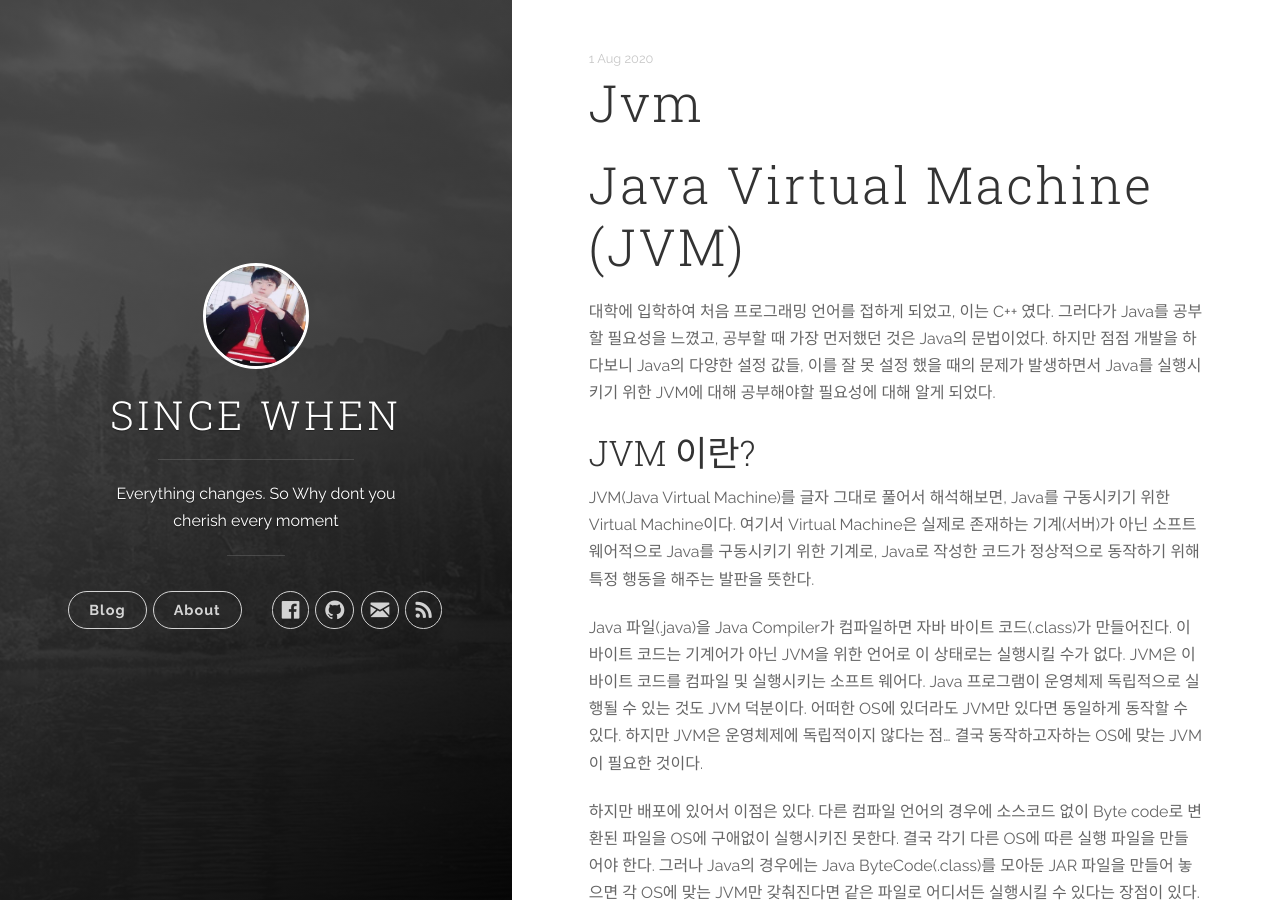
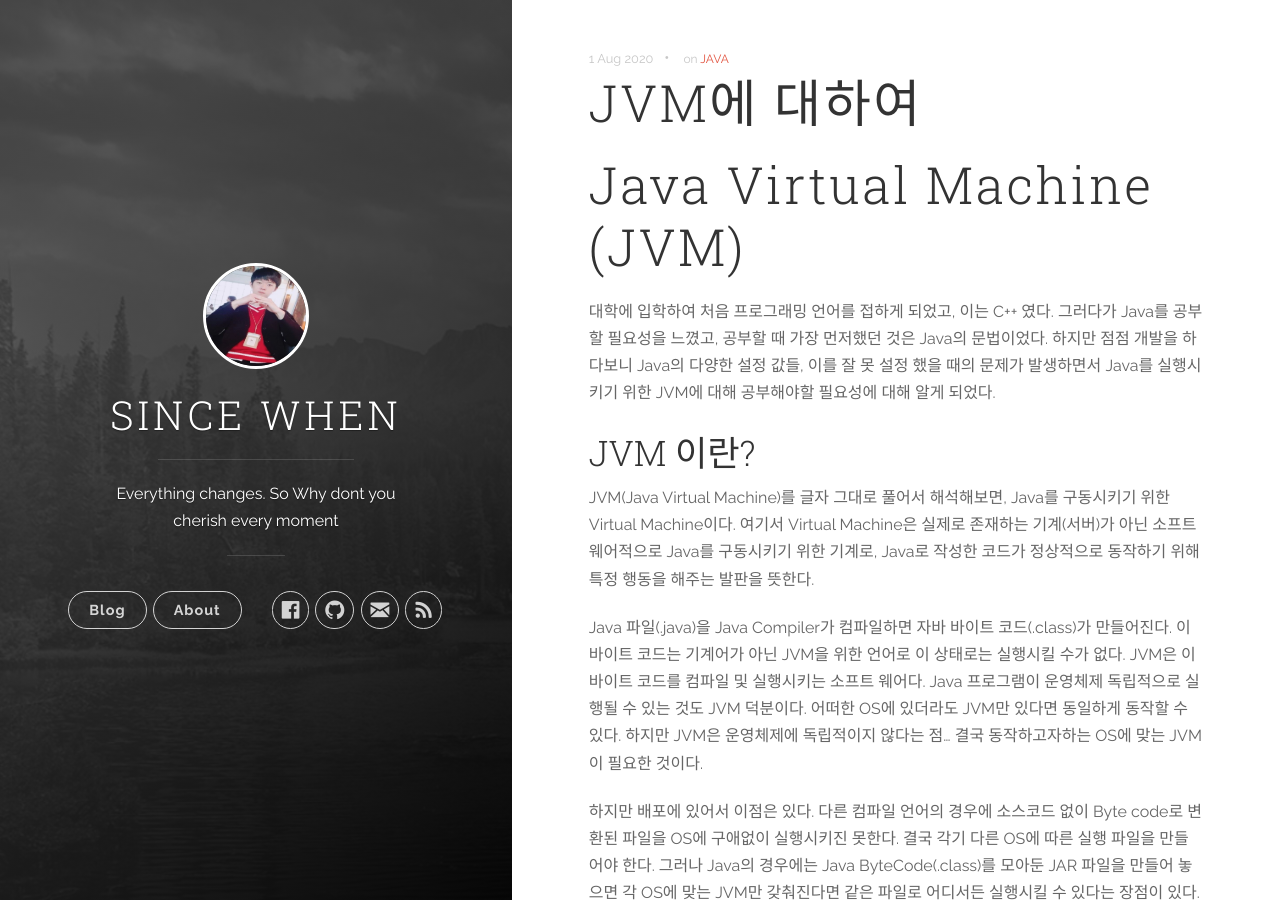
Before and after one commit to hiasince/hiasince.github.io, a Jekyll site: the page built from _posts/2020-08-01-JVM.markdown, in a window 1280 px wide and 900 px high. Built offline with Jekyll 4.4.1, drawn with Linux system fonts in a browser that asks for light colours; comment, search, counter and statistics services are not loaded.

Commit message:
Update 2020-08-01-JVM.markdown

```diff
--- a/_posts/2020-08-01-JVM.markdown
+++ b/_posts/2020-08-01-JVM.markdown
@@ -1,5 +1,11 @@
+---
+title:  "JVM에 대하여"
+date:   2020-08-01 22:13:24
+categories: [POST]
+tags: [JAVA]
+---
+
 # Java Virtual Machine (JVM)
-
 
 
 대학에 입학하여 처음 프로그래밍 언어를 접하게 되었고, 이는 C++ 였다. 그러다가 Java를 공부할 필요성을 느꼈고, 공부할 때 가장 먼저했던 것은 Java의 문법이었다. 하지만 점점 개발을 하다보니 Java의 다양한 설정 값들, 이를 잘 못 설정 했을 때의 문제가 발생하면서 Java를 실행시키기 위한 JVM에 대해 공부해야할 필요성에 대해 알게 되었다.
```
